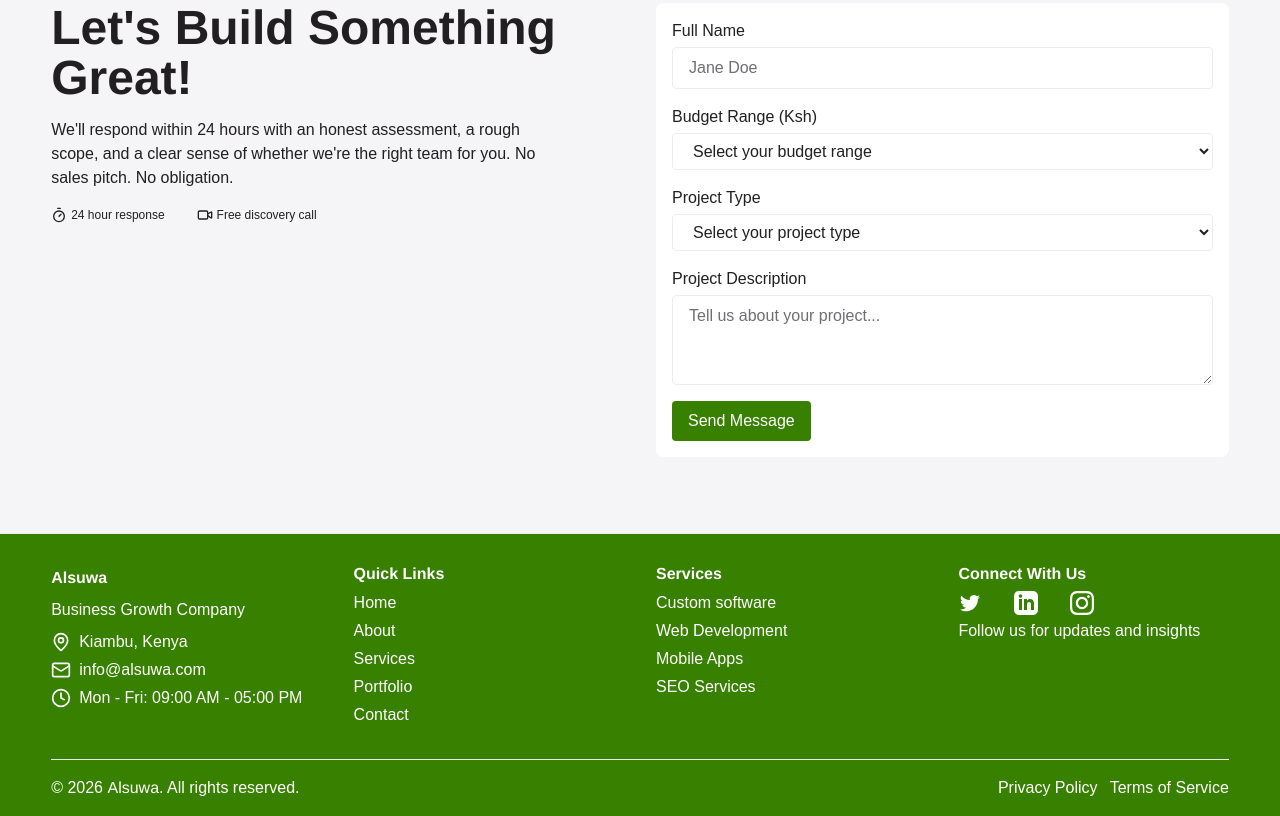
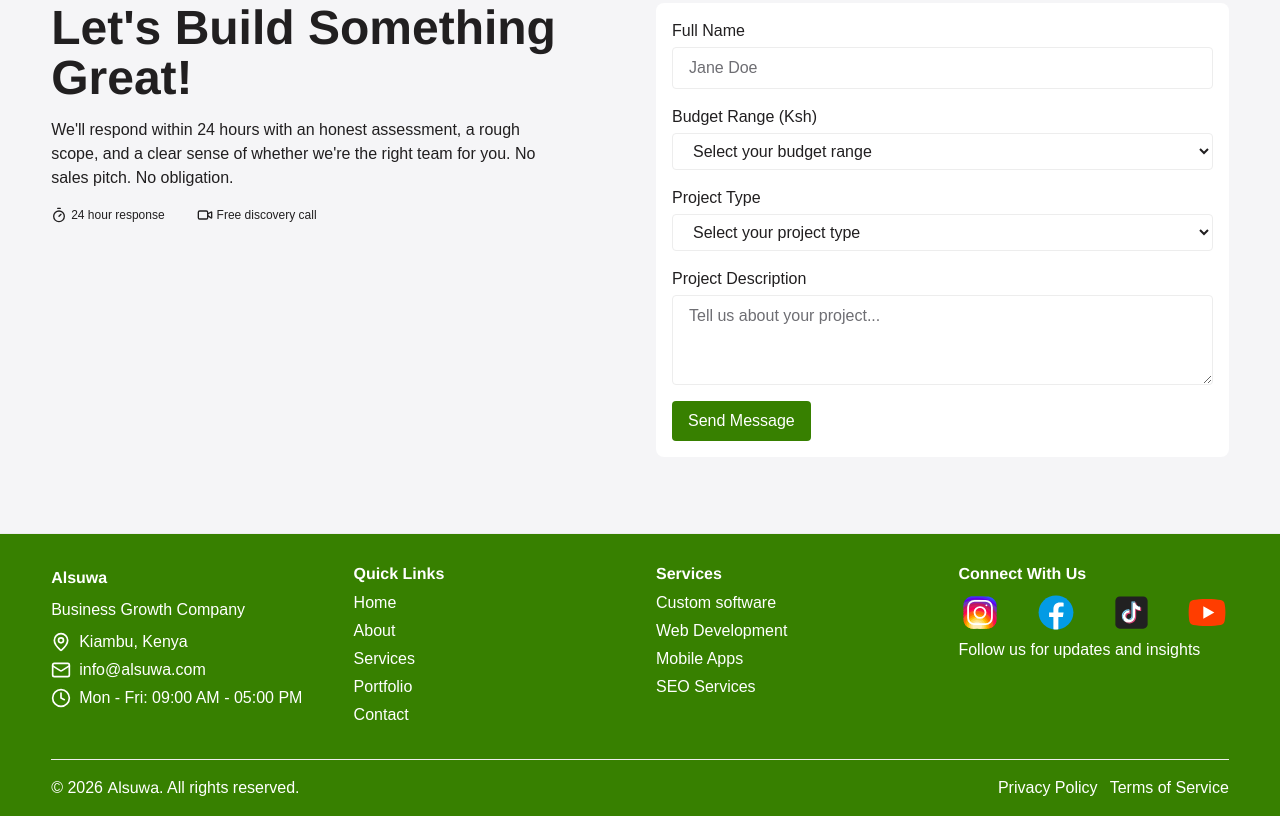
Before and after one commit to AlexAaqil/alsuwa-web, an Astro site: page / in a window 1280 px wide. Shown: the part 3518-4334 px from the top of the page. Built offline with nearby package versions, Linux system fonts and the light colour scheme; Astro itself is replaced by a stand-in of ours.

Commit message:
added the social media links and logos.

```diff
--- a/src/components/Footer.astro
+++ b/src/components/Footer.astro
@@ -52,26 +52,20 @@ import { Clock, MapPin, Mail } from '@lucide/astro';
       <div class="contacts">
         <h3>Connect With Us</h3>
         <div class="socials">
-          <a href={ AppConfig.twitter }  aria-label="Twitter">
-            <svg class="w-6 h-6" fill="currentColor" viewBox="0 0 24 24">
-              <path
-                d="M8.29 20.251c7.547 0 11.675-6.253 11.675-11.675 0-.178 0-.355-.012-.53A8.348 8.348 0 0022 5.92a8.19 8.19 0 01-2.357.646 4.118 4.118 0 001.804-2.27 8.224 8.224 0 01-2.605.996 4.107 4.107 0 00-6.993 3.743 11.65 11.65 0 01-8.457-4.287 4.106 4.106 0 001.27 5.477A4.072 4.072 0 012.8 9.713v.052a4.105 4.105 0 003.292 4.022 4.095 4.095 0 01-1.853.07 4.108 4.108 0 003.834 2.85A8.233 8.233 0 012 18.407a11.616 11.616 0 006.29 1.84"
-              ></path>
-            </svg>
+          <a href={ AppConfig.instagram } aria-label="Instagram Link">
+            <img src={AppConfig.images.logos.instagramLogo.src} alt="Instagram Link">
           </a>
-          <a href={ AppConfig.linkedin } aria-label="LinkedIn">
-            <svg class="w-6 h-6" fill="currentColor" viewBox="0 0 24 24">
-              <path
-                d="M19 0h-14c-2.761 0-5 2.239-5 5v14c0 2.761 2.239 5 5 5h14c2.762 0 5-2.239 5-5v-14c0-2.761-2.238-5-5-5zm-11 19h-3v-11h3v11zm-1.5-12.268c-.966 0-1.75-.79-1.75-1.764s.784-1.764 1.75-1.764 1.75.79 1.75 1.764-.783 1.764-1.75 1.764zm13.5 12.268h-3v-5.604c0-3.368-4-3.113-4 0v5.604h-3v-11h3v1.765c1.396-2.586 7-2.777 7 2.476v6.759z"
-              ></path>
-            </svg>
+
+          <a href={ AppConfig.facebook } aria-label="Facebook Link">
+            <img src={AppConfig.images.logos.faceBookLogo.src} alt="Facebook Link">
           </a>
-          <a href={ AppConfig.instagram } aria-label="Instagram">
-            <svg class="w-6 h-6" fill="currentColor" viewBox="0 0 24 24">
-              <path
-                d="M12 2.163c3.204 0 3.584.012 4.85.07 3.252.148 4.771 1.691 4.919 4.919.058 1.265.069 1.645.069 4.849 0 3.205-.012 3.584-.069 4.849-.149 3.225-1.664 4.771-4.919 4.919-1.266.058-1.644.07-4.85.07-3.204 0-3.584-.012-4.849-.07-3.26-.149-4.771-1.699-4.919-4.92-.058-1.265-.07-1.644-.07-4.849 0-3.204.013-3.583.07-4.849.149-3.227 1.664-4.771 4.919-4.919 1.266-.057 1.645-.069 4.849-.069zm0-2.163c-3.259 0-3.667.014-4.947.072-4.358.2-6.78 2.618-6.98 6.98-.059 1.281-.073 1.689-.073 4.948 0 3.259.014 3.668.072 4.948.2 4.358 2.618 6.78 6.98 6.98 1.281.058 1.689.072 4.948.072 3.259 0 3.668-.014 4.948-.072 4.354-.2 6.782-2.618 6.979-6.98.059-1.28.073-1.689.073-4.948 0-3.259-.014-3.667-.072-4.947-.196-4.354-2.617-6.78-6.979-6.98-1.281-.059-1.69-.073-4.949-.073zM12 5.838c-3.403 0-6.162 2.759-6.162 6.162s2.759 6.163 6.162 6.163 6.162-2.759 6.162-6.163c0-3.403-2.759-6.162-6.162-6.162zM12 16c-2.209 0-4-1.791-4-4s1.791-4 4-4 4 1.791 4 4-1.791 4-4 4zm7.846-10.405c0 .795-.646 1.441-1.441 1.441-.795 0-1.441-.646-1.441-1.441 0-.795.646-1.441 1.441-1.441.795 0 1.441.646 1.441 1.441z"
-              ></path>
-            </svg>
+
+          <a href={ AppConfig.tiktok } aria-label="TikTok Link">
+            <img src={AppConfig.images.logos.tikTokLogo.src} alt="TikTok Link">
+          </a>
+
+          <a href={ AppConfig.youtube } aria-label="YouTube Link">
+            <img src={AppConfig.images.logos.youTubeLogo.src} alt="YouTube Link">
           </a>
         </div>
         <p>Follow us for updates and insights</p>
--- a/src/data/app.config.ts
+++ b/src/data/app.config.ts
@@ -1,5 +1,10 @@
 import shea254Logo from '../assets/images/logos/shea254-logo.jpg';
 import alsuwaLogo from '../assets/images/logos/alsuwa-logo.svg';
+import youTubeLogo from '../assets/images/logos/youtube.svg';
+import faceBookLogo from '../assets/images/logos/facebook.svg';
+import instagramLogo from '../assets/images/logos/instagram.svg';
+import whatsAppLogo from '../assets/images/logos/whatsapp.svg';
+import tikTokLogo from '../assets/images/logos/tiktok.svg';
 
 import webDevelopment from '../assets/images/services/web-development.webp';
 import customSoftware from '../assets/images/services/custom-software.webp';
@@ -42,11 +47,10 @@ export const AppConfig = {
     time: "Mon - Fri: 09:00 AM - 05:00 PM",
     phone: "+254 745 744 261",
     whatsappScheduleCall: "https://wa.me/254745744261?text=Hi%20Alsuwa!%20I'd%20like%20to%20schedule%20a%20%20call!",
-    instagram: "https://instagram.com/alsuwa",
-    linkedin: "https://linkedin.com/alsuwa",
-    tiktok: "https://tiktok.com/alsuwa",
-    youtube: "https://youtube.com/alsuwa",
-    twitter: "https://x.com/alsuwa",
+    instagram: "https://instagram.com/alsuwahq",
+    facebook: "https://facebook.com/alsuwahq",
+    tiktok: "https://tiktok.com/alsuwahq",
+    youtube: "https://youtube.com/@alsuwahq",
 
     currentYear: new Date().getFullYear(),
 
@@ -60,7 +64,12 @@ export const AppConfig = {
         },
         logos: {
             shea254Logo,
-            alsuwaLogo
+            alsuwaLogo,
+            youTubeLogo,
+            instagramLogo,
+            faceBookLogo,
+            tikTokLogo,
+            whatsAppLogo,
         },
     },
 
--- a/src/pages/index.astro
+++ b/src/pages/index.astro
@@ -10,8 +10,10 @@ const schemaData = JSON.stringify({
 	"name": AppConfig.brand_name,
 	"url": "https://alsuwa.com",
 	"sameAs": [
-		AppConfig.linkedin,
-		AppConfig.instagram
+		AppConfig.tiktok,
+		AppConfig.facebook,
+		AppConfig.instagram,
+		AppConfig.youtube,
 	],
 	"address": {
 		"@type": "PostalAddress",
```
Also changed, not shown: src/assets/images/logos/facebook.svg (added), src/assets/images/logos/instagram.svg (added), src/assets/images/logos/tiktok.svg (added), src/assets/images/logos/whatsapp.svg (added), src/assets/images/logos/youtube.svg (added).
